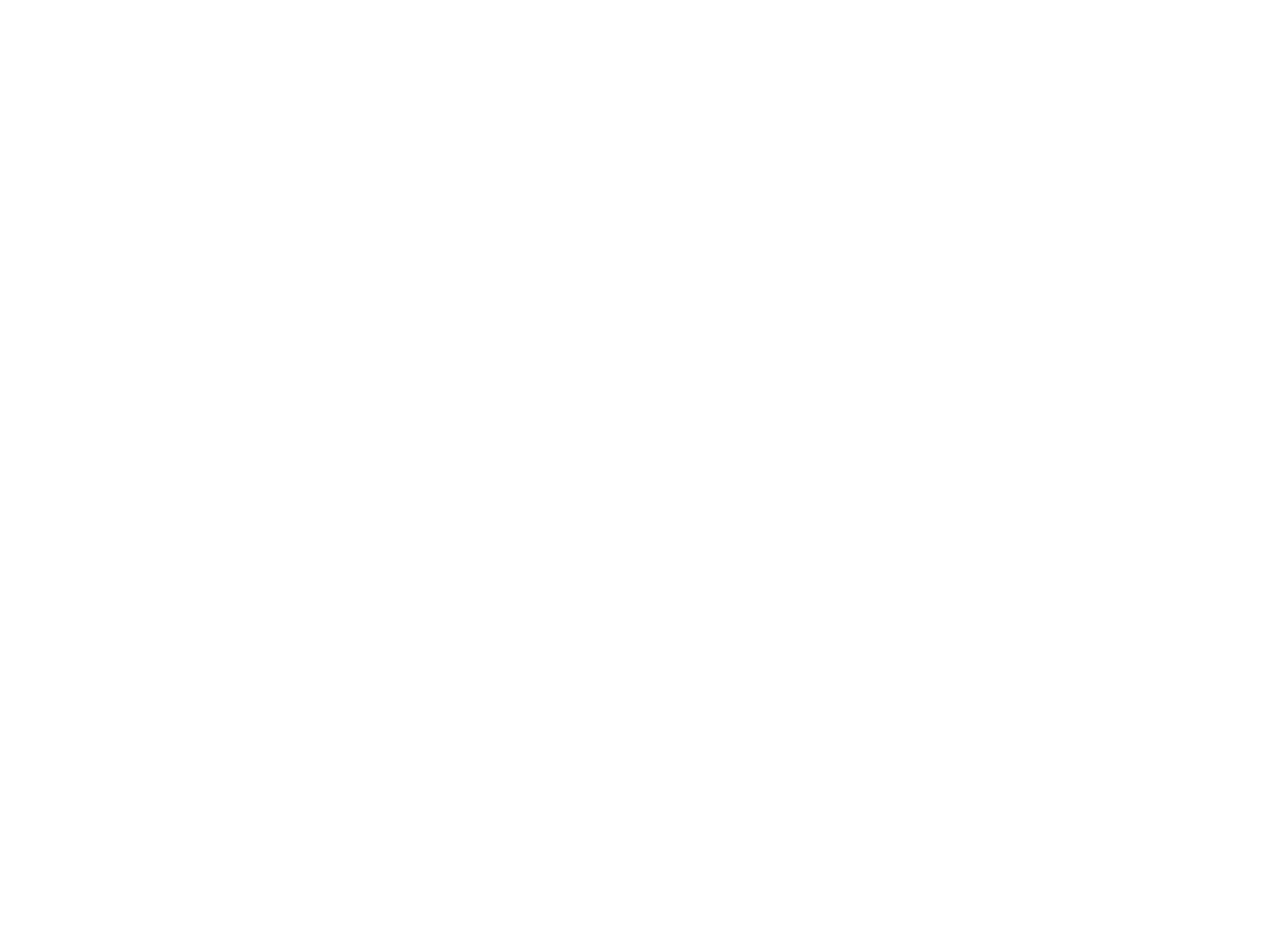
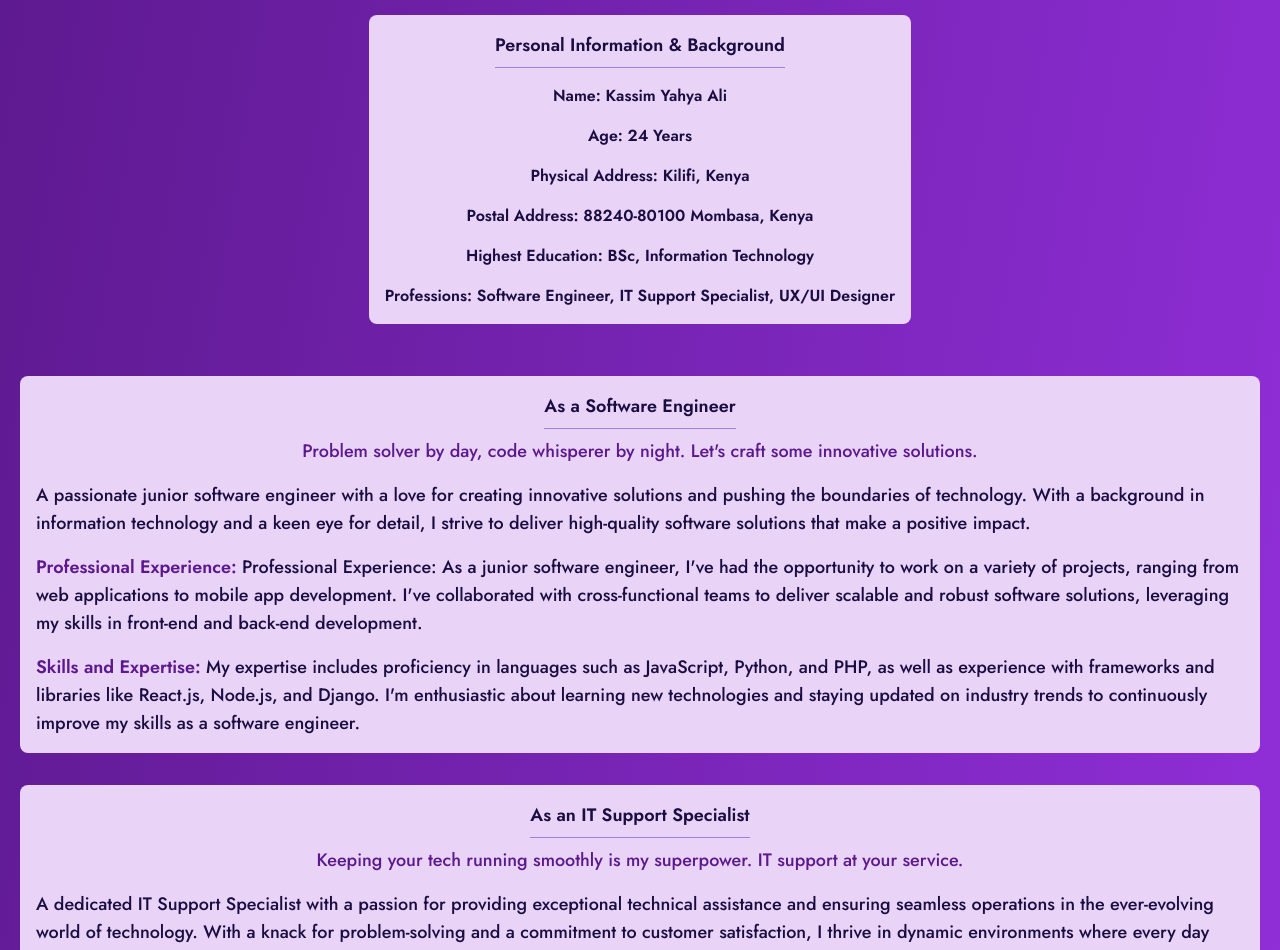
Before and after one commit to DivineLeafBird/portfolio, a React (Vite) app: page /about in a window 1280 px wide. Shown: the part 340-1290 px from the top of the page. Before the commit the page ends 800 px from the top, so only its background shows below. Built offline with nearby package versions, Linux system fonts and the light colour scheme.

Commit message:
feat: Add AboutContent component to About page

```diff
--- /dev/null
+++ b/src/components/AboutContent.jsx
@@ -0,0 +1,97 @@
+import React from "react";
+import Kassim from "../assets/kassim.png";
+import rolesDetails from "../data/rolesDetails";
+
+const AboutContent = () => {
+  const background = [
+    {
+      title: "Personal Information & Background",
+      content: [
+        "Name: Kassim Yahya Ali",
+        "Age: 24 Years",
+        "Physical Address: Kilifi, Kenya",
+        "Postal Address: 88240-80100 Mombasa, Kenya",
+        "Highest Education: BSc, Information Technology",
+        "Professions: Software Engineer, IT Support Specialist, UX/UI Designer",
+      ],
+    },
+  ];
+
+  return (
+    <>
+      <section className="gradientBg text-tertiary px-5 py-20 max-w-screen-2xl mx-auto min-h-screen">
+        {/* background card start */}
+        <div className="container mx-auto flex flex-col items-center gap-8 mt-5">
+          <img
+            src={Kassim}
+            alt="Kassim"
+            className="object-cover w-1/3 lg:w-1/6"
+          />
+          {/* background card list */}
+          <div>
+            {background.map((item, index) => (
+              <div
+                key={index}
+                className="bg-pink rounded-lg flex flex-col items-center p-2"
+              >
+                <h4 className="text-secondary font-medium lg:font-semibold lg:text-lg text-center p-2">
+                  {item.title}
+                  <hr className="border-indigo-700 opacity-50 transform translate-y-2" />
+                </h4>
+
+                <ul className="text-secondary font-light  lg:font-medium mt-2 text-xs lg:text-base flex flex-col items-center">
+                  {item.content.map((detail, i) => (
+                    <li key={i} className="p-2">
+                      <span>
+                        <strong>{detail}</strong>
+                      </span>
+                    </li>
+                  ))}
+                </ul>
+              </div>
+            ))}
+          </div>
+
+          {/*profession cards start */}
+          <div className="grid grid-cols-1 gap-8 mt-5">
+            {Object.keys(rolesDetails).map((roleKey, index) => (
+              <div key={index}>
+                {rolesDetails[roleKey].map((item, itemIndex) => (
+                  <div
+                    key={itemIndex}
+                    className="bg-pink rounded-lg flex flex-col items-center  mx-auto p-2"
+                  >
+                    <h4 className="text-secondary font-medium lg:font-semibold lg:text-lg text-center p-2">
+                      {item.title}
+                      <hr className="border-indigo-700 opacity-50 transform translate-y-2" />
+                    </h4>
+                    <p className="font-medium text-base md:text-lg text-center text-primary p-2">
+                      {item.qoute}
+                    </p>
+                    <p className="font-normal md:font-medium text-base md:text-lg  text-secondary p-2">
+                      {item.intro}
+                    </p>
+                    <p className="font-normal md:font-medium text-base md:text-lg  text-secondary p-2">
+                      <strong className="text-primary">
+                        Professional Experience:
+                      </strong>{" "}
+                      {item.experience}
+                    </p>
+                    <p className="font-normal md:font-medium text-base md:text-lg  text-secondary p-2">
+                      <strong className="text-primary">
+                        Skills and Expertise:
+                      </strong>{" "}
+                      {item.skills}
+                    </p>
+                  </div>
+                ))}
+              </div>
+            ))}
+          </div>
+        </div>
+      </section>
+    </>
+  );
+};
+
+export default AboutContent;
--- a/src/components/DeepDive.jsx
+++ b/src/components/DeepDive.jsx
@@ -21,7 +21,7 @@ const DeepDive = ({ project }) => {
   };
 
   return (
-    <section className="gradientBg text-tertiary px-5 py-20 max-w-screen-2xl mx-auto">
+    <section className="gradientBg text-tertiary px-5 py-20 max-w-screen-2xl mx-auto min-h-screen">
       {project && project.images && project.images.length > 0 && (
         <div className="container mx-auto md:w-1/2 mt-5">
           <div className="relative rounded-xl overflow-hidden">
--- a/src/components/Footer.jsx
+++ b/src/components/Footer.jsx
@@ -14,7 +14,7 @@ const Footer = () => {
     <>
       <footer className="gradientBg text-tertiary px-5 py-10 max-w-screen-2xl mx-auto ">
         <div className="container mx-auto px-4 ">
-          <div className="text-center md:flex flex-wrap justify-between md:pr-12 items-center">
+          <div className="text-center md:flex flex-wrap justify-between md:pr-6 lg:pr-12 items-center">
             <div>
               <Link to="/">
                 <img
@@ -25,7 +25,7 @@ const Footer = () => {
               </Link>
             </div>
             <nav>
-              <ul className="block text-center space-y-2 md:space-y-0 md:flex md:space-x-36 text-tertiary">
+              <ul className="block text-center space-y-2 md:space-y-0  md:flex md:space-x-20 lg:space-x-36 text-tertiary">
                 {navItems.map(({ link, path }) => (
                   <Link
                     key={link}
@@ -44,7 +44,7 @@ const Footer = () => {
           <div className="text-center text-sm md:flex justify-between">
             <p>&copy; 2024 Kassim Yahya Ali. All Rights Reserved.</p>
             <p>Privacy Policy | Terms & Conditions</p>
-            <div className="hidden md:flex items-center justify-center space-x-2">
+            <div className="hidden lg:flex items-center justify-center lg:space-x-2">
               <FaFacebook className="text-sm" />
               <span>Facebook |</span>
               <FaXTwitter className="text-sm" />
--- /dev/null
+++ b/src/data/rolesDetails.js
@@ -0,0 +1,45 @@
+const rolesDetails = {
+  softwareEngineer: [
+    {
+      title: "As a Software Engineer",
+      qoute:
+        "Problem solver by day, code whisperer by night. Let's craft some innovative solutions.",
+      intro:
+        "A passionate junior software engineer with a love for creating innovative solutions and pushing the boundaries of technology. With a background in information technology and a keen eye for detail, I strive to deliver high-quality software solutions that make a positive impact.",
+      experience:
+        "Professional Experience: As a junior software engineer, I've had the opportunity to work on a variety of projects, ranging from web applications to mobile app development. I've collaborated with cross-functional teams to deliver scalable and robust software solutions, leveraging my skills in front-end and back-end development.",
+      skills:
+        "My expertise includes proficiency in languages such as JavaScript, Python, and PHP, as well as experience with frameworks and libraries like React.js, Node.js, and Django. I'm enthusiastic about learning new technologies and staying updated on industry trends to continuously improve my skills as a software engineer.",
+    },
+  ],
+
+  itSupportSpecialist: [
+    {
+      title: "As an IT Support Specialist",
+      qoute:
+        "Keeping your tech running smoothly is my superpower. IT support at your service.",
+      intro:
+        "A dedicated IT Support Specialist with a passion for providing exceptional technical assistance and ensuring seamless operations in the ever-evolving world of technology. With a knack for problem-solving and a commitment to customer satisfaction, I thrive in dynamic environments where every day brings new challenges and opportunities to learn and grow.",
+      experience:
+        "As an IT Support Specialist, I've had the privilege of working with diverse teams and organizations to provide technical support and ensure the smooth functioning of IT systems. From resolving hardware and software issues to configuring network infrastructure and implementing security protocols, I'm committed to delivering reliable and efficient IT services that meet the needs of end-users and stakeholders.",
+      skills:
+        "Skills and Expertise: My technical expertise spans across various areas of IT, including desktop support, system administration, hardware maintenance, and software troubleshooting. I'm proficient in operating systems such as Windows, macOS, iOS and Android, as well as productivity suites like Microsoft Office and Google Workspace. Additionally, I have experience with ticketing systems, and remote support tools.",
+    },
+  ],
+
+  uxUiDesigner: [
+    {
+      title: "As a UX/UI Designer",
+      qoute:
+        "I design interfaces that delight. I craft user experiences that are both intuitive and stunning.",
+      intro:
+        "A creative and detail-oriented UX/UI Designer passionate about crafting intuitive and engaging digital experiences that delight users and drive results. With a blend of design expertise and user-centric approach, I specialize in transforming complex problems into elegant solutions that make a meaningful impact.",
+      experience:
+        "As a UX/UI Designer, I've had the opportunity to work on a variety of projects spanning web, mobile, and interactive media. From wire-framing and prototyping to visual design and usability testing, I collaborate with cross-functional teams to create seamless and visually appealing digital experiences that meet user needs and business goals.",
+      skills:
+        "My skill set includes proficiency in design tools such as Adobe XD, and Figma, as well as knowledge of HTML, CSS, and JavaScript for prototyping and front-end development. I'm experienced in conducting user research, creating user personas, and designing user flows and wireframes to guide the design process.",
+    },
+  ],
+};
+
+export default rolesDetails;
--- a/src/pages/About.jsx
+++ b/src/pages/About.jsx
@@ -1,11 +1,13 @@
 import React from "react";
 import Header from "../components/Header";
 import Footer from "../components/Footer";
+import AboutContent from "../components/AboutContent";
 
 const About = () => {
   return (
     <>
       <Header />
+      <AboutContent />
       <Footer />
     </>
   );
```
